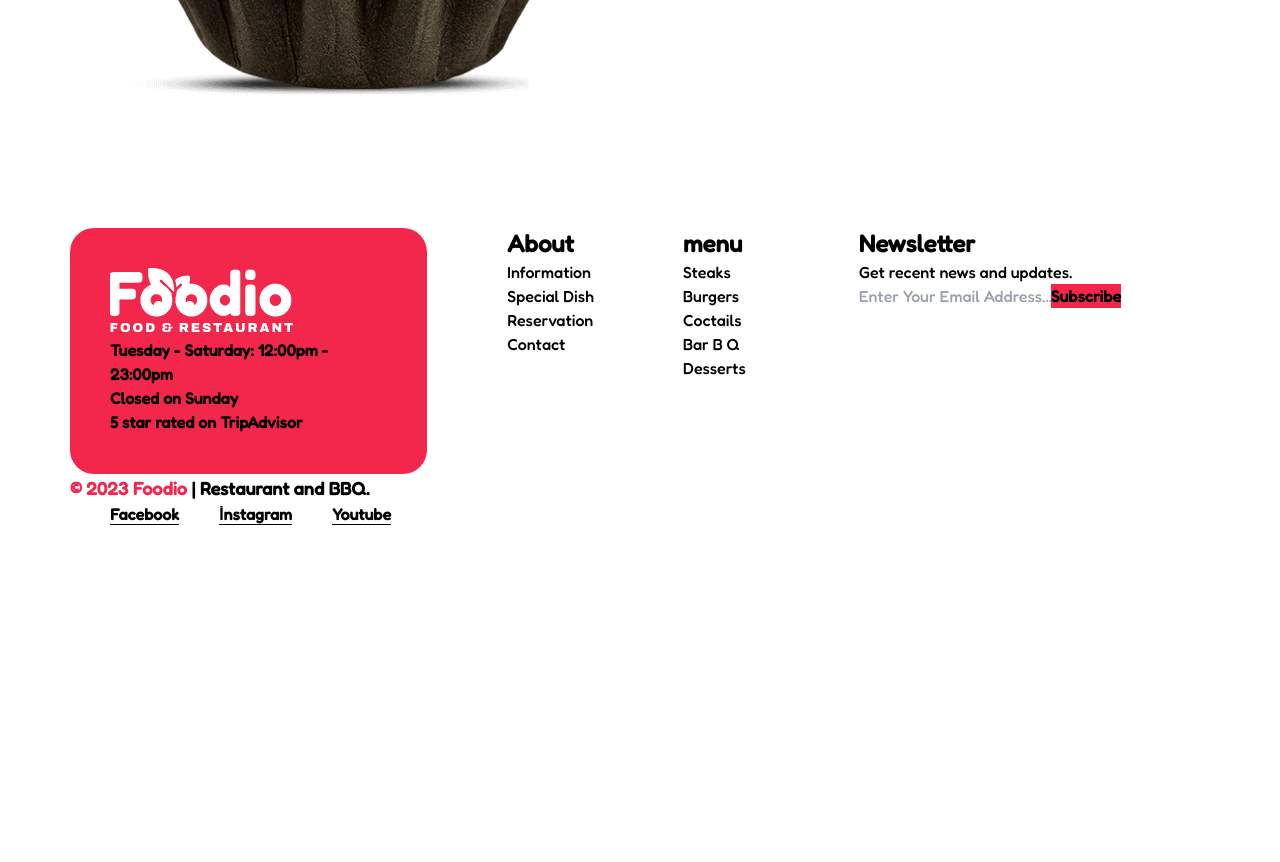
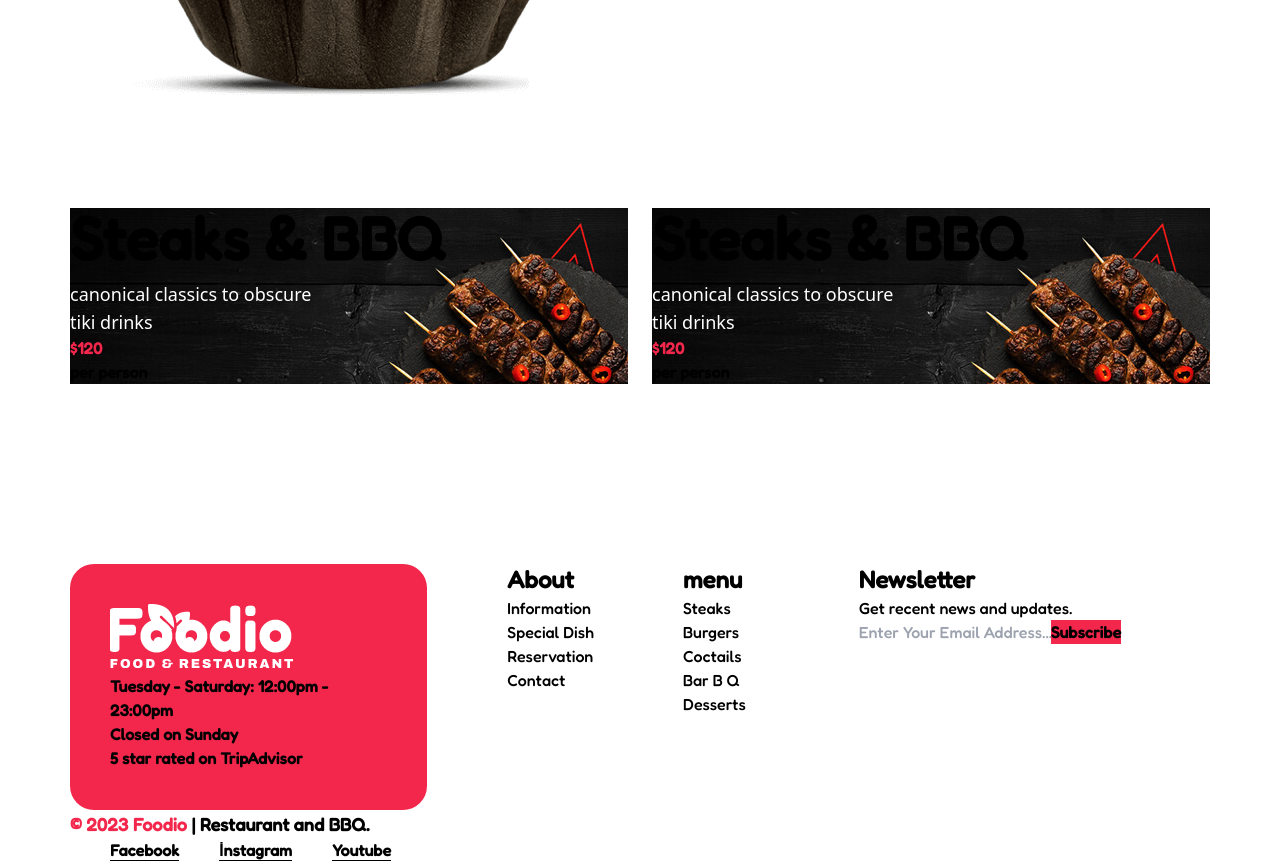
Before and after one commit to zehrasenakgul/react-next.js-with-full-stack-meal-order-project, a Next.js app: page / in a window 1280 px wide. Shown: the part 1540-2402 px from the top of the page. Before the commit the page ends 2066 px from the top, so only its background shows below. Built offline with nearby package versions, Linux system fonts and the light colour scheme.

Commit message:
banner component & banner item

```diff
--- /dev/null
+++ b/components/banner.jsx
@@ -0,0 +1,38 @@
+import React from "react";
+
+const BannerItem = () => {
+  return (
+    <div
+      className="bbq flex-1 items-center"
+      style={{
+        backgroundImage: "url(/img/bbq.jpg)",
+      }}
+    >
+      <h2 className="font-fredoka font-bold text-6xl mb-3">Steaks & BBQ</h2>
+      <p className="text-white text-lg">
+        canonical classics to obscure <br /> tiki drinks
+      </p>
+      <div className="bbr-price">
+        <div>
+          <h3 className="text-pink font-fredoka font-bold">$120</h3>
+          <span className="font-fredoka font-bold text-black">per person</span>
+        </div>
+      </div>
+    </div>
+  );
+};
+
+const Banner = () => {
+  return (
+    <section className="gap">
+      <div className="container mx-auto">
+        <div className="flex justify-between container mx-auto py-20 gap-6 flex-wrap">
+          <BannerItem />
+          <BannerItem />
+        </div>
+      </div>
+    </section>
+  );
+};
+
+export default Banner;
--- a/components/layouts/footer.jsx
+++ b/components/layouts/footer.jsx
@@ -1,5 +1,5 @@
 import React from "react";
-import WhiteLogo from "../ui/white-logo";
+import WhiteLogo from "../ui/whiteLogo";
 
 const Footer = () => {
   return (
--- a/components/layouts/header.jsx
+++ b/components/layouts/header.jsx
@@ -1,7 +1,7 @@
 import React, { useState } from "react";
-import CardModal from "../ui/card-modal";
+import CardModal from "../ui/cardModal";
 import Logo from "../ui/logo";
-import MobileMenu from "../ui/mobile-menu";
+import MobileMenu from "../ui/mobileMenu";
 import { FaBars } from "react-icons/fa";
 
 const Header = () => {
--- a/pages/home/index.jsx
+++ b/pages/home/index.jsx
@@ -1,8 +1,13 @@
 import React from "react";
+import Carousel from "../../components/carousel";
+import Menu from "../../components/menu";
 
 const Index = () => {
   return (
-    <div className="text-red-600 font-fredoka text-center text-3xl">Home</div>
+    <>
+      <Carousel />
+      <Menu />{" "}
+    </>
   );
 };
 
--- a/pages/index.jsx
+++ b/pages/index.jsx
@@ -3,6 +3,7 @@ import Header from "../components/layouts/header";
 import Footer from "../components/layouts/footer";
 import Carousel from "../components/carousel";
 import Menu from "../components/menu";
+import Banner from "../components/banner";
 
 export default function Index() {
   return (
@@ -21,6 +22,7 @@ export default function Index() {
       <Header />
       <Carousel />
       <Menu />
+      <Banner />
       <Footer />
     </div>
   );
--- a/styles/style.css
+++ b/styles/style.css
@@ -872,3 +872,39 @@ section.slider-hero {
   margin-bottom: 60px;
   margin-top: 10px;
 }
+
+.bbq {
+  padding: 30px;
+  padding-bottom: 0;
+  background-size: cover;
+  background-repeat: no-repeat;
+  background-position: center;
+  border-radius: 30px;
+}
+.bbr-price {
+  background-color: #ffd40d;
+  border-radius: 50%;
+  width: 140px;
+  height: 140px;
+  display: flex;
+  align-items: center;
+  justify-content: center;
+  text-align: center;
+  margin-top: 12px;
+  transform: translateY(22px);
+}
+.bbq h2 {
+  color: white;
+}
+.bbq p {
+  color: white;
+  font-size: 18px;
+  line-height: 30px;
+}
+.bbr-price h3 {
+  font-size: 32px;
+}
+
+.gap {
+  padding: 120px 0;
+}
```
Also changed, not shown: components/ui/cardModal.jsx (renamed from components/ui/card-modal.jsx), components/ui/mobileMenu.jsx (renamed from components/ui/mobile-menu.jsx), components/ui/whiteLogo.jsx (renamed from components/ui/white-logo.jsx).
